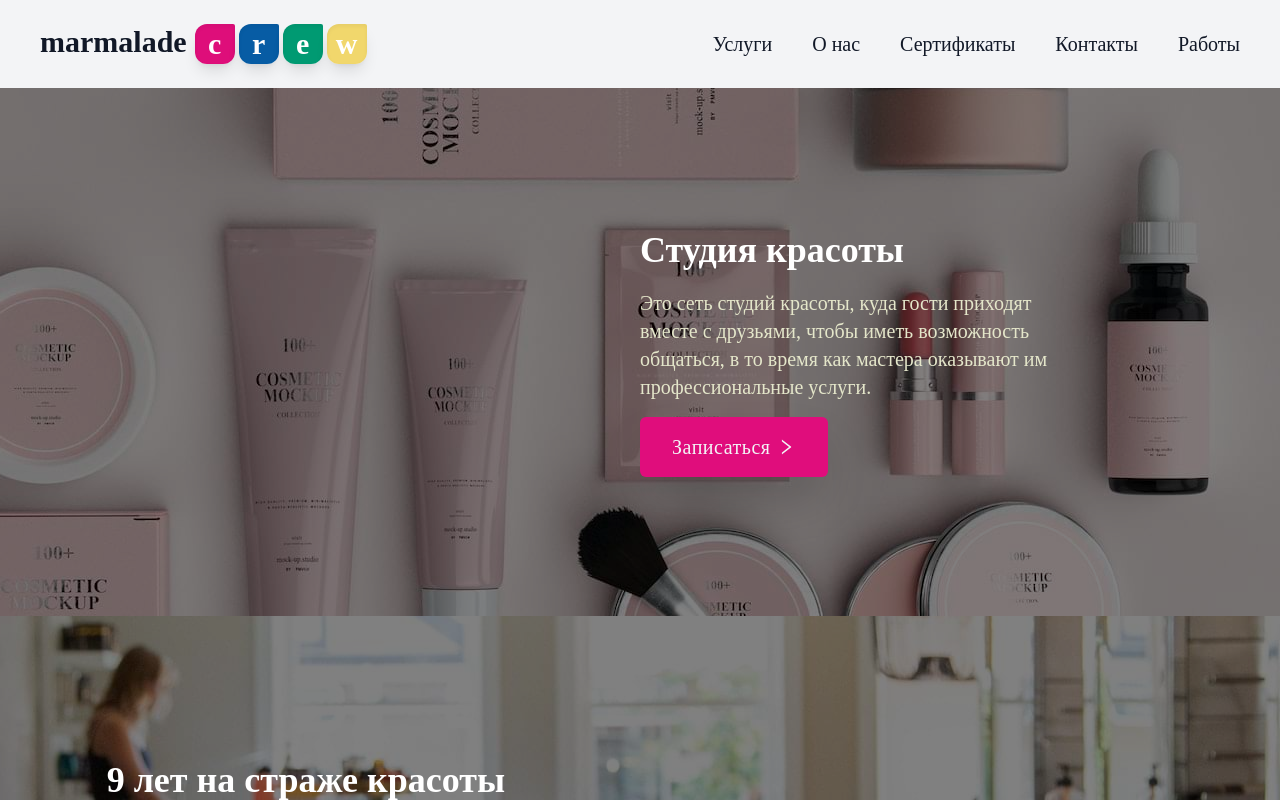
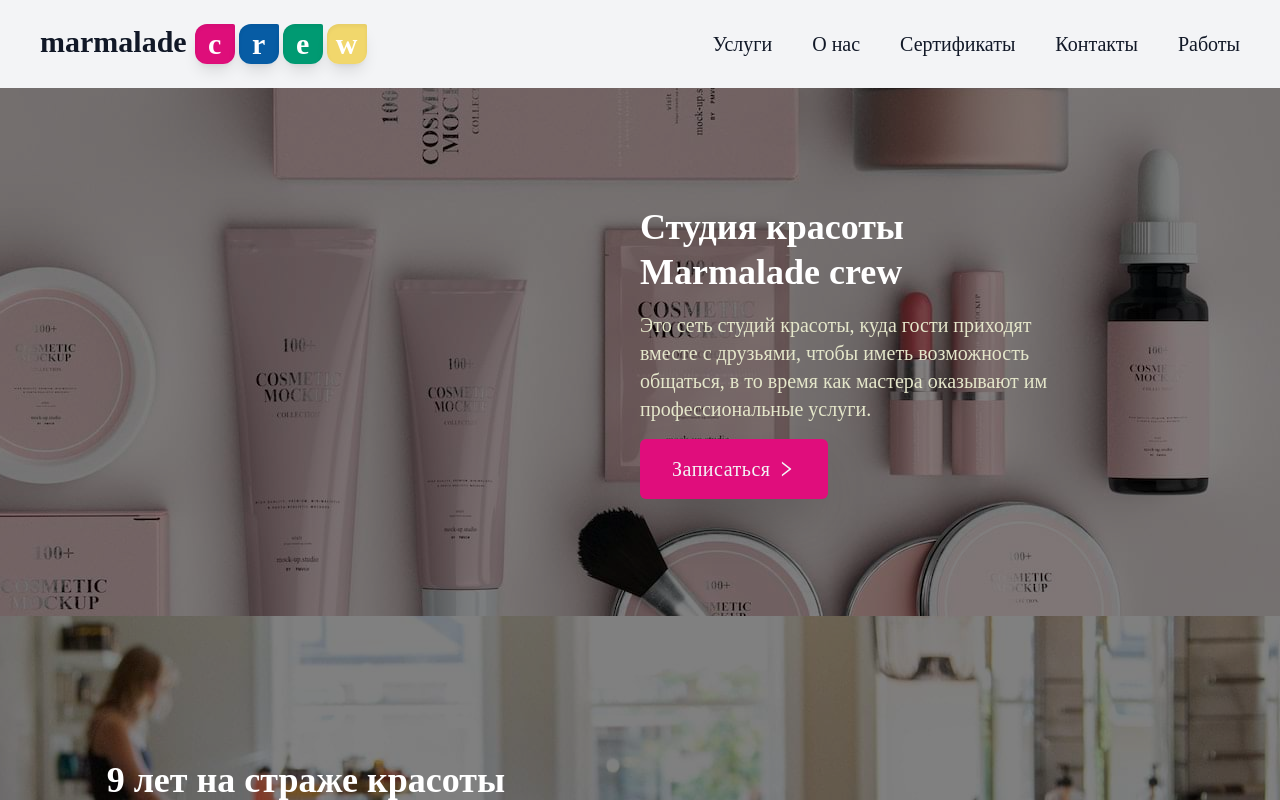
Before and after one commit to icestormikk/vscode-projects, a React (Create React App) app in the folder aggregator-front/: page / in a window 1280 px wide. Shown: the top 800 px of the page. Built offline with nearby package versions, Linux system fonts and the light colour scheme.

Commit message:
transition from a class component to a functional one

```diff
--- a/aggregator-front/src/pages/Home.jsx
+++ b/aggregator-front/src/pages/Home.jsx
@@ -1,7 +1,5 @@
 /* eslint-disable react/destructuring-assignment */
-/* eslint-disable no-console */
-import React, { Component } from 'react';
-import PropTypes from 'prop-types';
+import React from 'react';
 import '../css/index.css';
 import { AiOutlineRight } from 'react-icons/ai';
 import { Link } from 'react-router-dom';
@@ -9,22 +7,7 @@ import topSectionPicture from '../static/pictures/cosmetics_article1.jpg';
 import middleSectionPicture from '../static/pictures/beautysalon_article2.jpg';
 import HomePageSection from '../components/special/HomePageSection';
 
-export default class Home extends Component {
-  constructor(props) {
-    super(props);
-    this.state = {
-      companyName: props.companyName,
-    };
-
-    this.handleButtonClick = this.handleButtonClick.bind(this);
-  }
-
-  handleButtonClick() {
-    console.log(this.state.companyName);
-  }
-
-  render() {
-    const pageState = this.state;
+export default function Home() {
   return (
     <div className="max-h-min text-white block">
       <HomePageSection
@@ -34,7 +17,7 @@ export default class Home extends Component {
           <h1 className="text-4xl font-bold leading-tight">
             Студия красоты
             <br />
-              {pageState.companyName}
+            Marmalade crew
           </h1>
         )}
         description={(
@@ -72,8 +55,3 @@ export default class Home extends Component {
     </div>
   );
 }
-}
-
-Home.propTypes = {
-  companyName: PropTypes.string.isRequired,
-};
```
Lines whose indentation alone changed are shown as unchanged.
